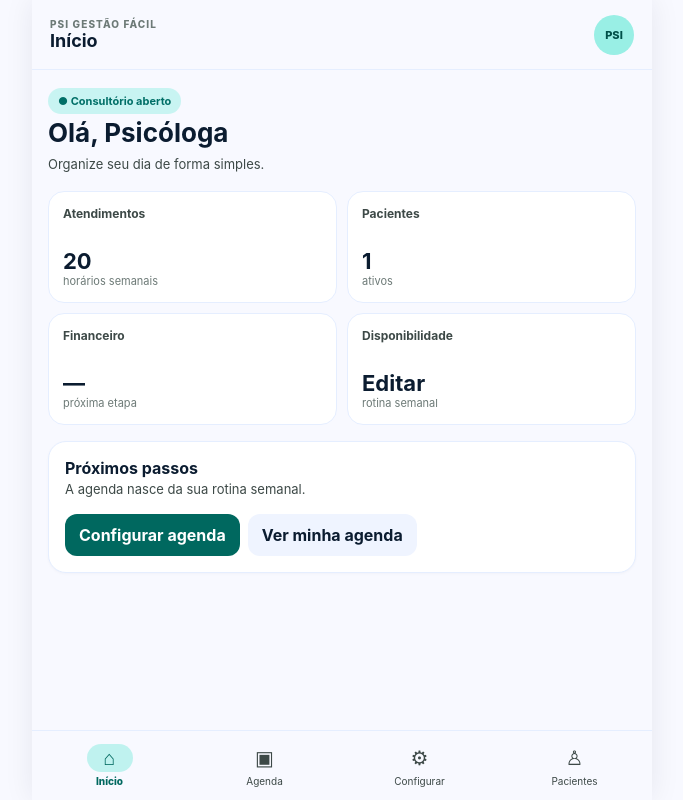
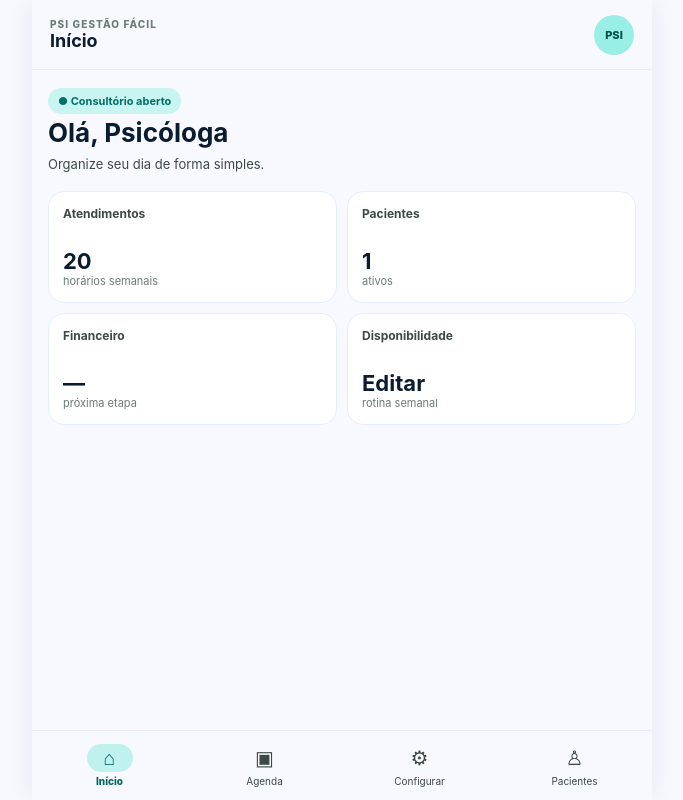
Before and after one commit to scjorge1908-cyber/psi-gestao-facil-Ideia-Jorge, a Next.js app: page / in a window 1280 px wide. Shown: the whole page, without its empty margins (298-981 px from the left). Built offline with nearby package versions, Linux system fonts and the light colour scheme.

Commit message:
feat: add explicit schedule save and simplify home

```diff
--- a/app/page.tsx
+++ b/app/page.tsx
@@ -10,7 +10,7 @@ const toMin=(v:string)=>{const[h,m]=v.split(":").map(Number);return h*60+m};
 const toTime=(n:number)=>String(Math.floor(n/60)).padStart(2,"0")+":"+String(n%60).padStart(2,"0");
 
 export default function Home(){
- const[view,setView]=useState<View>("inicio"); const[rules,setRules]=useState(initialRules);
+ const[view,setView]=useState<View>("inicio"); const[rules,setRules]=useState(initialRules); const[savedRules,setSavedRules]=useState(initialRules); const[saved,setSaved]=useState(false);
  const[blocked,setBlocked]=useState<string[]>(["Segunda-10:00"]);
  const[patients,setPatients]=useState([{name:"Paciente exemplo",phone:"(48) 99999-0000",payer:"Próprio paciente",status:"Ativo"}]);
  const slots=useMemo(()=>rules.flatMap(r=>r.enabled?r.periods.flatMap(p=>{const a:string[]=[];const step=Math.max(1,r.duration+r.interval);for(let t=toMin(p.start);t+r.duration<=toMin(p.end);t+=step)a.push(toTime(t));return a.map(time=>({day:r.day,time,duration:r.duration,interval:r.interval}))}):[]),[rules]);
@@ -18,7 +18,7 @@ export default function Home(){
  return <div className="app-shell"><header className="mobile-header"><div><span className="eyebrow">PSI GESTÃO FÁCIL</span><strong>{title}</strong></div><div className="avatar">PSI</div></header>
  <main className="content">
  {view==="inicio"&&<Dashboard slots={slots.length} patients={patients.length} onNav={setView}/>}
- {view==="configurar"&&<Builder rules={rules} setRules={setRules}/>}
+ {view==="configurar"&&<Builder rules={rules} setRules={setRules} onSave={()=>{setSavedRules(rules);setSaved(true);setTimeout(()=>setSaved(false),2200)}} saved={saved}/>}
  {view==="agenda"&&<Agenda slots={slots} blocked={blocked} setBlocked={setBlocked}/>}
  {view==="pacientes"&&<Patients patients={patients} setPatients={setPatients}/>}
  </main>
@@ -28,9 +28,9 @@ export default function Home(){
 function Dashboard({slots,patients,onNav}:{slots:number;patients:number;onNav:(v:View)=>void}){
  return <div className="screen"><section className="hello"><span className="open-badge">● Consultório aberto</span><h1>Olá, Psicóloga</h1><p>Organize seu dia de forma simples.</p></section>
  <div className="kpis"><button className="kpi" onClick={()=>onNav("agenda")}><span>Atendimentos</span><b>{slots}</b><small>horários semanais</small></button><button className="kpi" onClick={()=>onNav("pacientes")}><span>Pacientes</span><b>{patients}</b><small>ativos</small></button><div className="kpi"><span>Financeiro</span><b>—</b><small>próxima etapa</small></div><button className="kpi" onClick={()=>onNav("configurar")}><span>Disponibilidade</span><b>Editar</b><small>rotina semanal</small></button></div>
- <section className="panel"><div className="panel-title"><div><h2>Próximos passos</h2><p>A agenda nasce da sua rotina semanal.</p></div></div><div className="action-row"><button className="primary" onClick={()=>onNav("configurar")}>Configurar agenda</button><button className="secondary" onClick={()=>onNav("agenda")}>Ver minha agenda</button></div></section></div>
+ </div>
 }
-function Builder({rules,setRules}:{rules:DayRule[];setRules:(r:DayRule[])=>void}){
+function Builder({rules,setRules,onSave,saved}:{rules:DayRule[];setRules:(r:DayRule[])=>void;onSave:()=>void;saved:boolean}){
  const[selected,setSelected]=useState(0);const r=rules[selected];
  const patch=(p:Partial<DayRule>)=>setRules(rules.map((x,i)=>i===selected?{...x,...p}:x));
  const pp=(j:number,p:Partial<Period>)=>patch({periods:r.periods.map((q,i)=>i===j?{...q,...p}:q)});
@@ -40,7 +40,7 @@ function Builder({rules,setRules}:{rules:DayRule[];setRules:(r:DayRule[])=>void}
  <section className="panel"><div className="day-title"><div><h2>{r.day}</h2><p>{r.enabled?"Dia ativo para atendimentos":"Sem atendimento neste dia"}</p></div><label className="toggle"><input type="checkbox" checked={r.enabled} onChange={e=>patch({enabled:e.target.checked})}/><span/></label></div>
  {r.enabled&&<><div className="number-grid"><label>Tempo de atendimento <div className="number-field"><input type="number" min="10" step="1" value={r.duration} onChange={e=>patch({duration:Math.max(10,Number(e.target.value)||10)})}/><span>min</span></div><small>Padrão: 60 minutos</small></label><label>Intervalo entre atendimentos <div className="number-field"><input type="number" min="0" max="120" step="1" value={r.interval} onChange={e=>patch({interval:Math.max(0,Math.min(120,Number(e.target.value)||0))})}/><span>min</span></div><small>Pode usar 0, 2, 7, 15 minutos etc.</small></label></div>
  <h3>Períodos do dia</h3>{r.periods.map((p,j)=><div className="period" key={p.id}><input value={p.name} onChange={e=>pp(j,{name:e.target.value})}/><input type="time" value={p.start} onChange={e=>pp(j,{start:e.target.value})}/><span>até</span><input type="time" value={p.end} onChange={e=>pp(j,{end:e.target.value})}/><button onClick={()=>patch({periods:r.periods.filter((_,i)=>i!==j)})}>×</button></div>)}
- <button className="add" onClick={()=>patch({periods:[...r.periods,{id:String(Date.now()),name:"Novo período",start:"13:00",end:"18:00"}]})}>+ Adicionar período</button></>}</section></div>
+ <button className="add" onClick={()=>patch({periods:[...r.periods,{id:String(Date.now()),name:"Novo período",start:"13:00",end:"18:00"}]})}>+ Adicionar período</button></>}<div className="save-area"><button className="save-button" onClick={onSave}>✓ Salvar configuração</button>{saved&&<span className="save-ok">Configuração salva com sucesso.</span>}</div></section></div>
 }
 function Agenda({slots,blocked,setBlocked}:{slots:{day:string;time:string;duration:number;interval:number}[];blocked:string[];setBlocked:(v:string[])=>void}){
  const[day,setDay]=useState("Segunda");const shown=slots.filter(s=>s.day===day);
```
